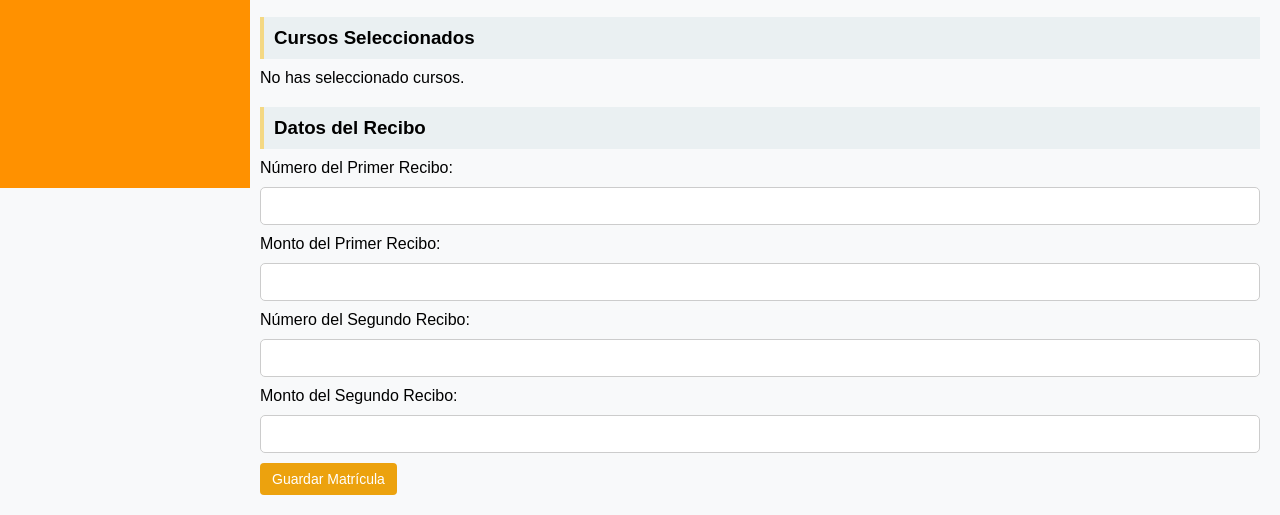
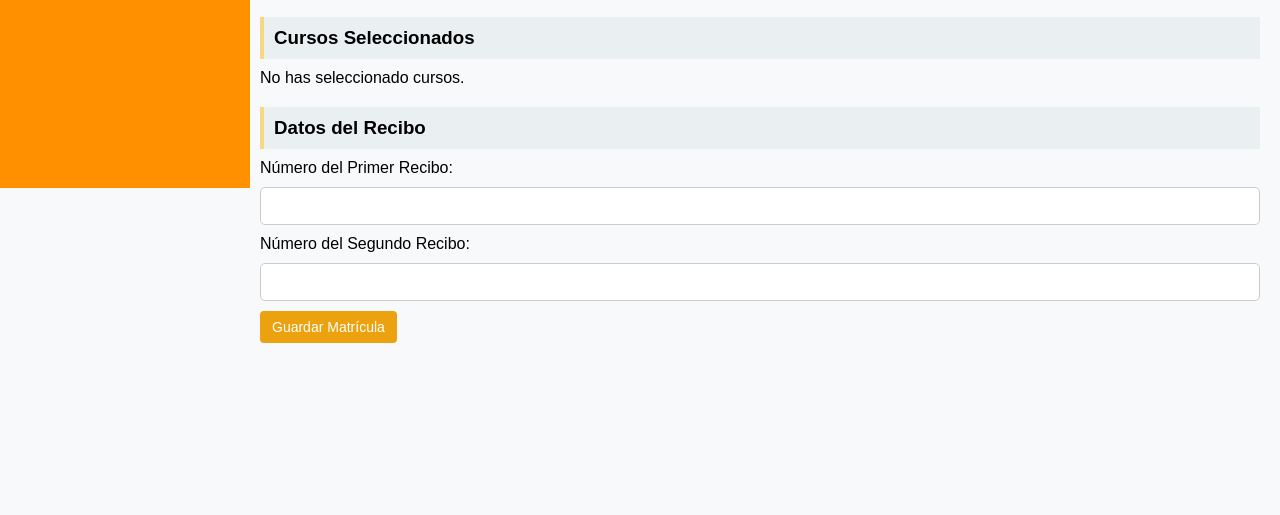
Before and after one commit to Mercedes1311/matricula-web, a Django app: page /matricula/ in a window 1280 px wide. Shown: the part 612-1127 px from the top of the page. After the commit the page ends 955 px from the top, so only its background shows below. Run offline with Django 5.2, Linux system fonts and the light colour scheme; a user stored in the database is signed in; data comes from the database, SQL or seed files in the repository; some libraries are stand-ins or nearby versions.

Commit message:
quitar monto matrícula

```diff
--- a/App/forms.py
+++ b/App/forms.py
@@ -41,6 +41,4 @@ class FiltrarCursosForm(forms.Form):
 
 class MatriculaForm(forms.Form):
     numero_recibo1 = forms.CharField(label='Número del Primer Recibo: ', max_length=20, required=True)
-    monto_recibo1 = forms.DecimalField(label='Monto del Primer Recibo: ', max_digits=10, decimal_places=2, required=True)
     numero_recibo2 = forms.CharField(label='Número del Segundo Recibo: ', max_length=20, required=True)
-    monto_recibo2 = forms.DecimalField(label='Monto del Segundo Recibo: ', max_digits=10, decimal_places=2, required=True)
--- a/App/templates/matricula.html
+++ b/App/templates/matricula.html
@@ -115,9 +115,7 @@
       <form method="POST">
         {% csrf_token %}
         {{ form_matricula.numero_recibo1.label }} {{ form_matricula.numero_recibo1 }}
-        {{ form_matricula.monto_recibo1.label }} {{ form_matricula.monto_recibo1 }}
         {{ form_matricula.numero_recibo2.label }} {{ form_matricula.numero_recibo2 }}
-        {{ form_matricula.monto_recibo2.label }} {{ form_matricula.monto_recibo2 }}
         <button type="submit" name="guardar_matricula" class="btn-filter">Guardar Matrícula</button>
       </form>
     </div>
--- a/App/views.py
+++ b/App/views.py
@@ -131,35 +131,31 @@ def matricula(request):
             form_matricula = MatriculaForm(request.POST)
             if form_matricula.is_valid():
                 numero_recibo1 = form_matricula.cleaned_data['numero_recibo1']
-                monto_recibo1 = form_matricula.cleaned_data['monto_recibo1']
                 numero_recibo2 = form_matricula.cleaned_data['numero_recibo2']
-                monto_recibo2 = form_matricula.cleaned_data['monto_recibo2']
 
                 boucher1 = BoucherBanco.objects.filter(
                     codigo_boucher=numero_recibo1,
-                    monto=monto_recibo1,
                     codigo_alumno=alumno.codigo
                 ).first()
 
                 boucher2 = BoucherBanco.objects.filter(
                     codigo_boucher=numero_recibo2,
-                    monto=monto_recibo2,
                     codigo_alumno=alumno.codigo
                 ).first()
 
                 if not boucher1 or not boucher2:
                     messages.error(request, "Uno o ambos bouchers son inválidos o no pertenecen al alumno.")
                 else:
-                    boucher1 = Boucher.objects.create(
+                    boucher1_nuevo = Boucher.objects.create(
                         alumno=alumno,
-                        numero_boucher=form_matricula.cleaned_data['numero_recibo1'],
-                        monto=form_matricula.cleaned_data['monto_recibo1']
+                        numero_boucher=boucher1.codigo_boucher,
+                        monto=boucher1.monto
                     )
 
-                    boucher2 = Boucher.objects.create(
+                    boucher2_nuevo = Boucher.objects.create(
                         alumno=alumno,
-                        numero_boucher=form_matricula.cleaned_data['numero_recibo2'],
-                        monto=form_matricula.cleaned_data['monto_recibo2']
+                        numero_boucher=boucher2.codigo_boucher,
+                        monto=boucher2.monto
                     )
 
                     # Crear la matrícula y asignarla como aprobada
@@ -170,7 +166,7 @@ def matricula(request):
                         estado='aprobado'  # Estado aprobado sin necesidad de consejero
                     )
                     matricula.cursos.set(Curso.objects.filter(id__in=cursos_seleccionados))
-                    matricula.boucher.add(boucher1, boucher2)
+                    matricula.boucher.add(boucher1_nuevo, boucher2_nuevo)
 
                     request.session['cursos_seleccionados'] = []
                     return redirect('historial')
```
